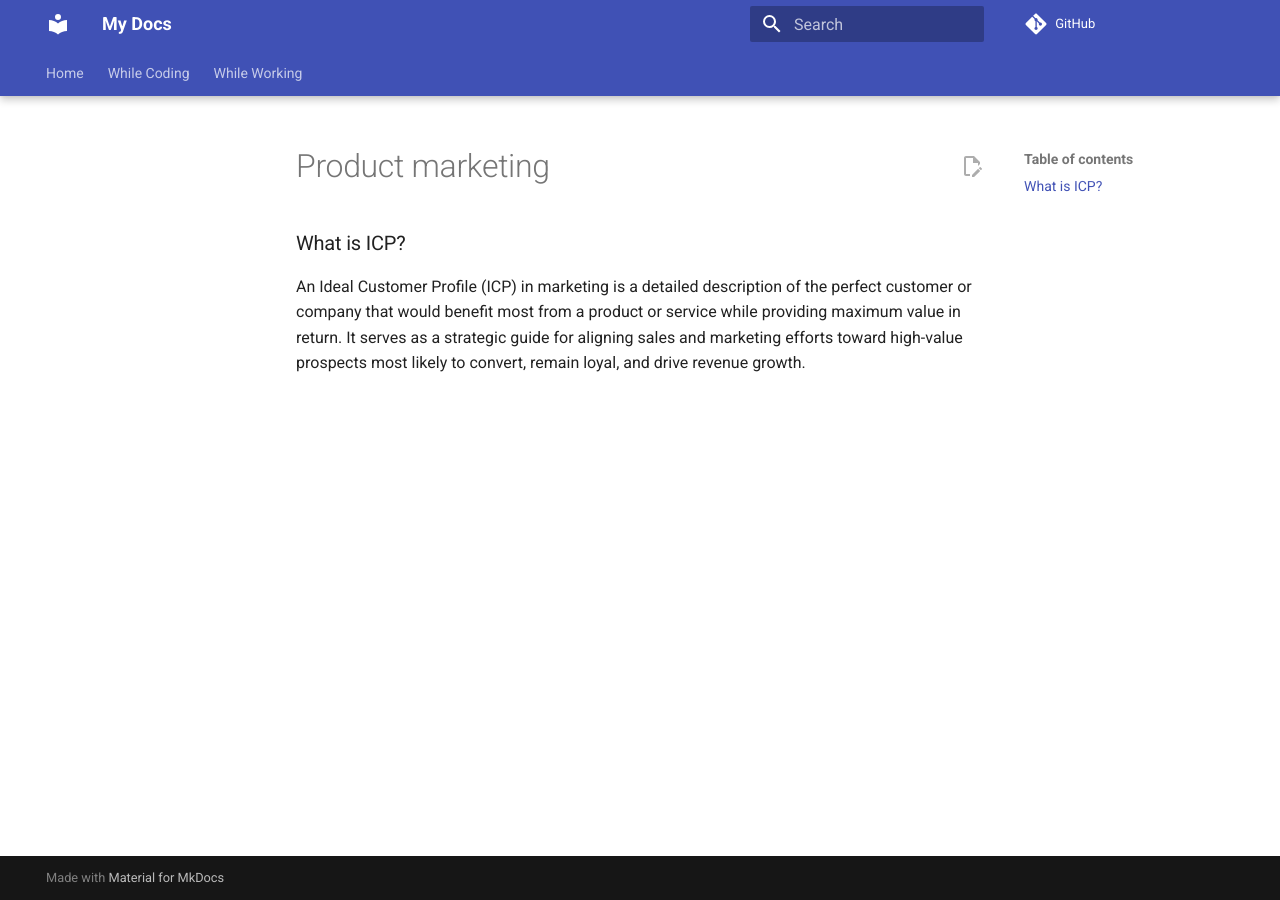
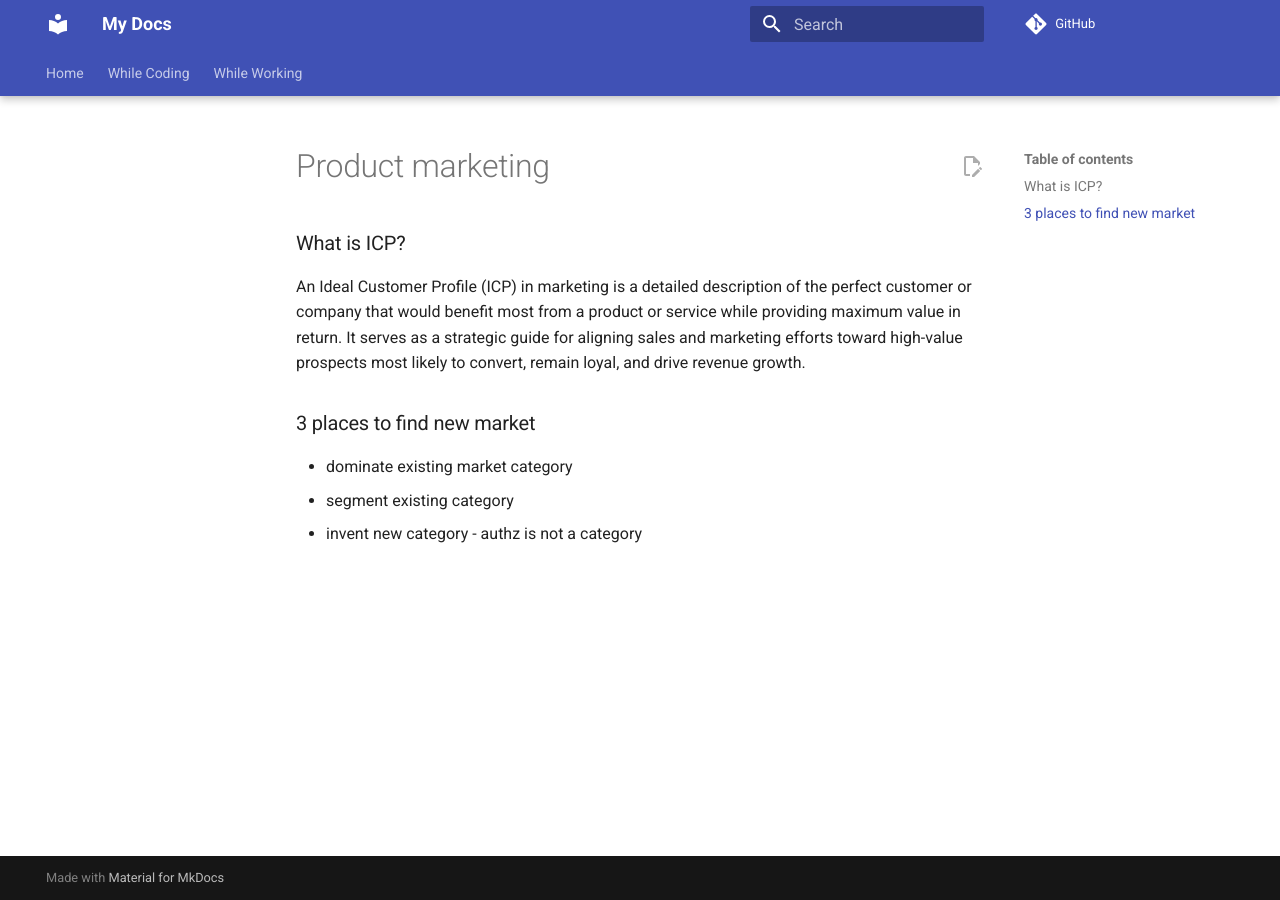
Before and after one commit to ossdhaval/mysite, an MkDocs documentation site: the page built from source/while-working/product-mgmt/product-marketing.md, in a window 1280 px wide. Built offline with MkDocs 1.6.1 and Material for MkDocs 9.7.7, drawn with Linux system fonts in a browser that asks for light colours; comment, search, counter and statistics services are not loaded.

Commit message:
Update product-marketing.md

```diff
--- a/source/while-working/product-mgmt/product-marketing.md
+++ b/source/while-working/product-mgmt/product-marketing.md
@@ -4,3 +4,9 @@ An Ideal Customer Profile (ICP) in marketing is a detailed description of the pe
 customer or company that would benefit most from a product or service while
 providing maximum value in return. It serves as a strategic guide for aligning sales and
 marketing efforts toward high-value prospects most likely to convert, remain loyal, and drive revenue growth.
+
+### 3 places to find new market
+
+- dominate existing market category
+- segment existing category
+- invent new category - authz is not a category
```
